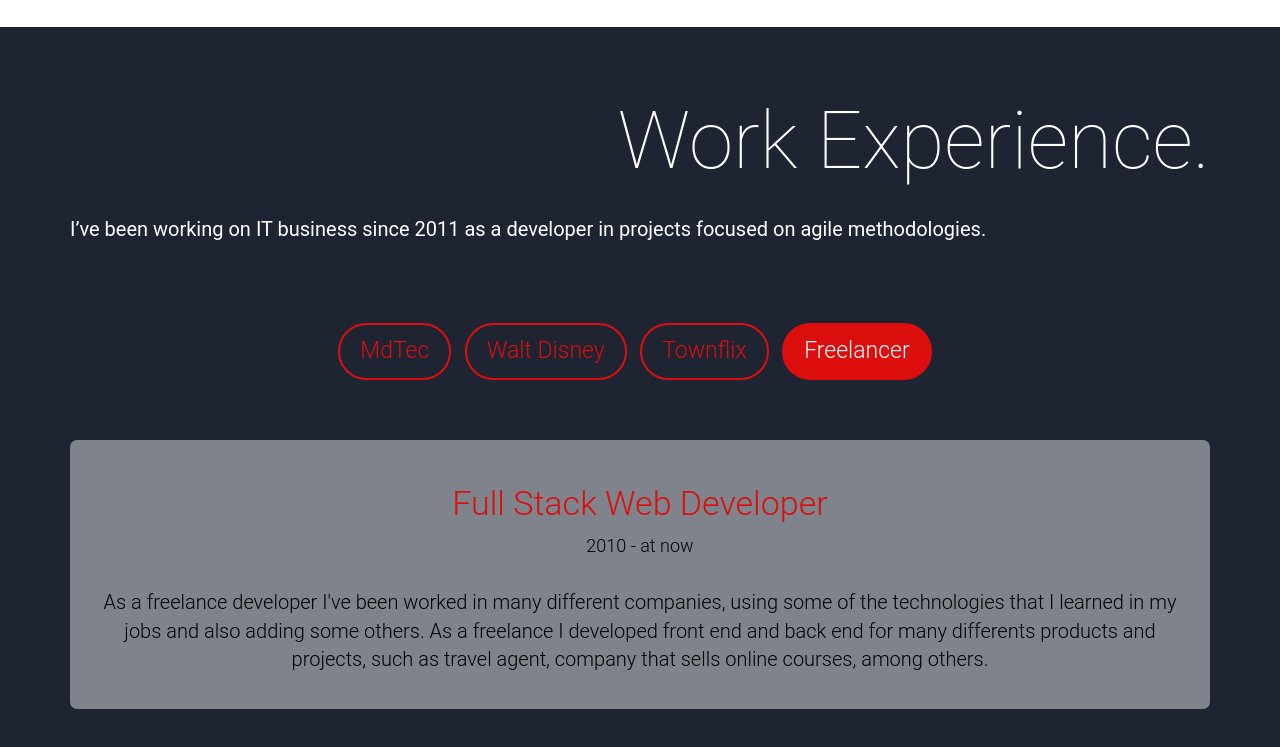
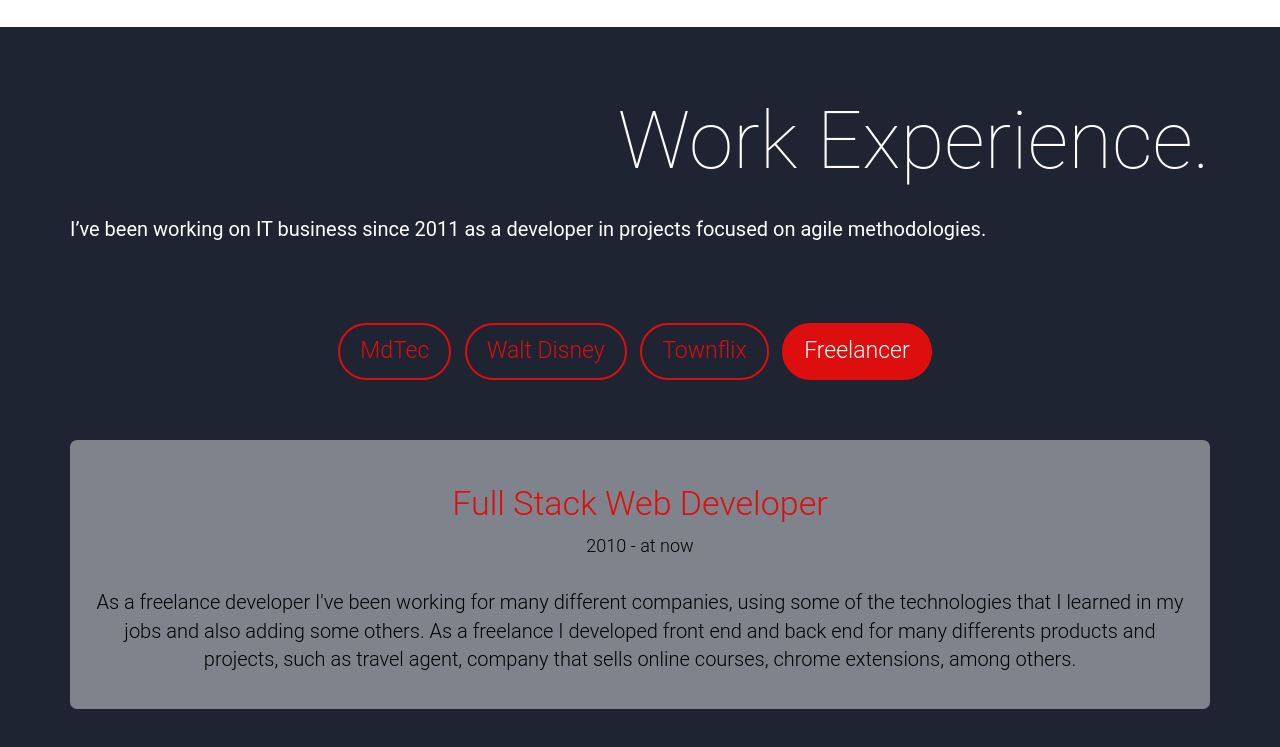
Before and after one commit to rodriguezmanu/rodriguezmanu.github.io, a website: page index.html in a window 1280 px wide. Both pictures are taken after a click on the tab "Freelancer". Shown: the part 2185-2932 px from the top of the page. Drawn offline with nearby package versions, Linux system fonts and the light colour scheme; files whose address does not match are found by name.

Commit message:
adding min

```diff
--- a/index.html
+++ b/index.html
@@ -199,7 +199,7 @@
                 <div role="tabpanel" class="tab-pane fade box" id="4">
                         <h3 class="title-work">Full Stack Web Developer</h3>
                         <p class="date-work">2010 - at now</p>
-                        <p class="text-work">As a freelance developer I've been worked in many different companies, using some of the technologies that I learned in my jobs and also adding some others. As a freelance I developed front end and back end for many differents products and projects, such as travel agent, company that sells online courses, among others.</p>
+                        <p class="text-work">As a freelance developer I've been working for many different companies, using some of the technologies that I learned in my jobs and also adding some others. As a freelance I developed front end and back end for many differents products and projects, such as travel agent, company that sells online courses, chrome extensions, among others.</p>
                 </div>
             </div>
         </div>
```
